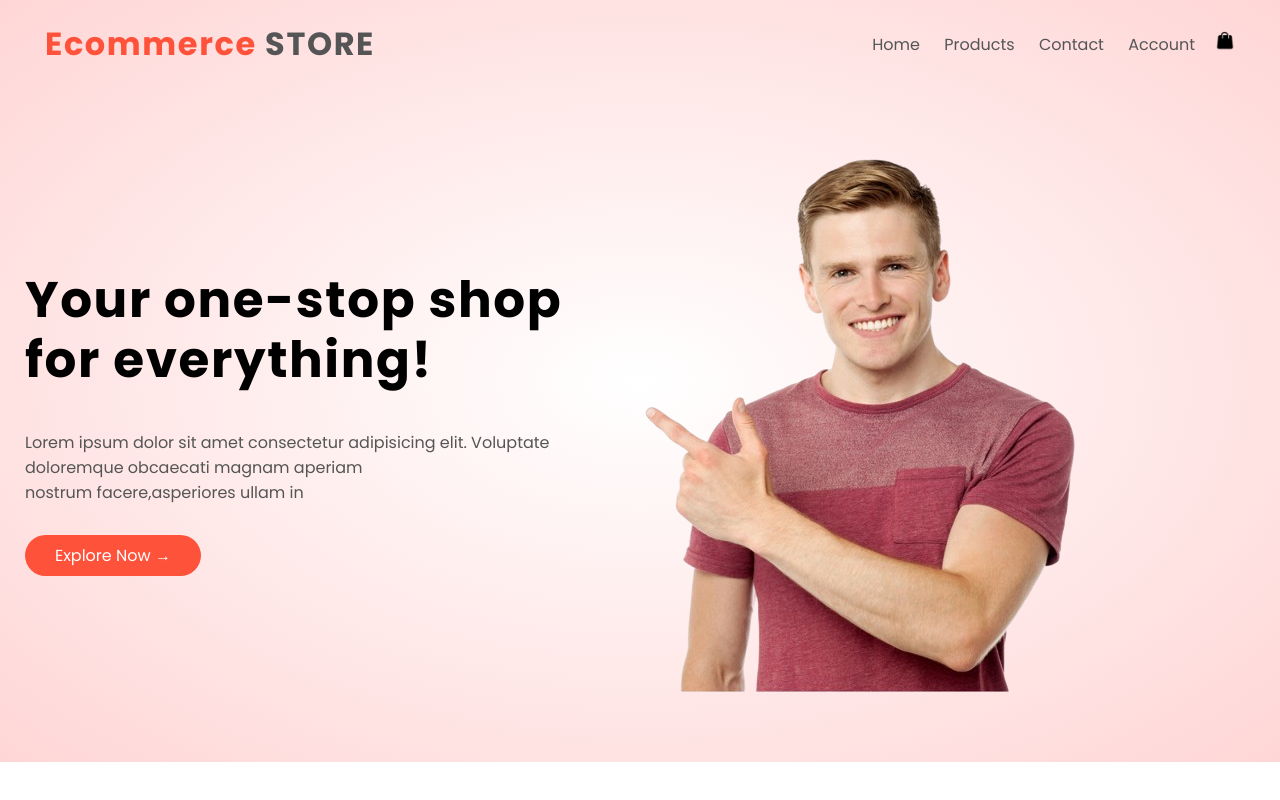
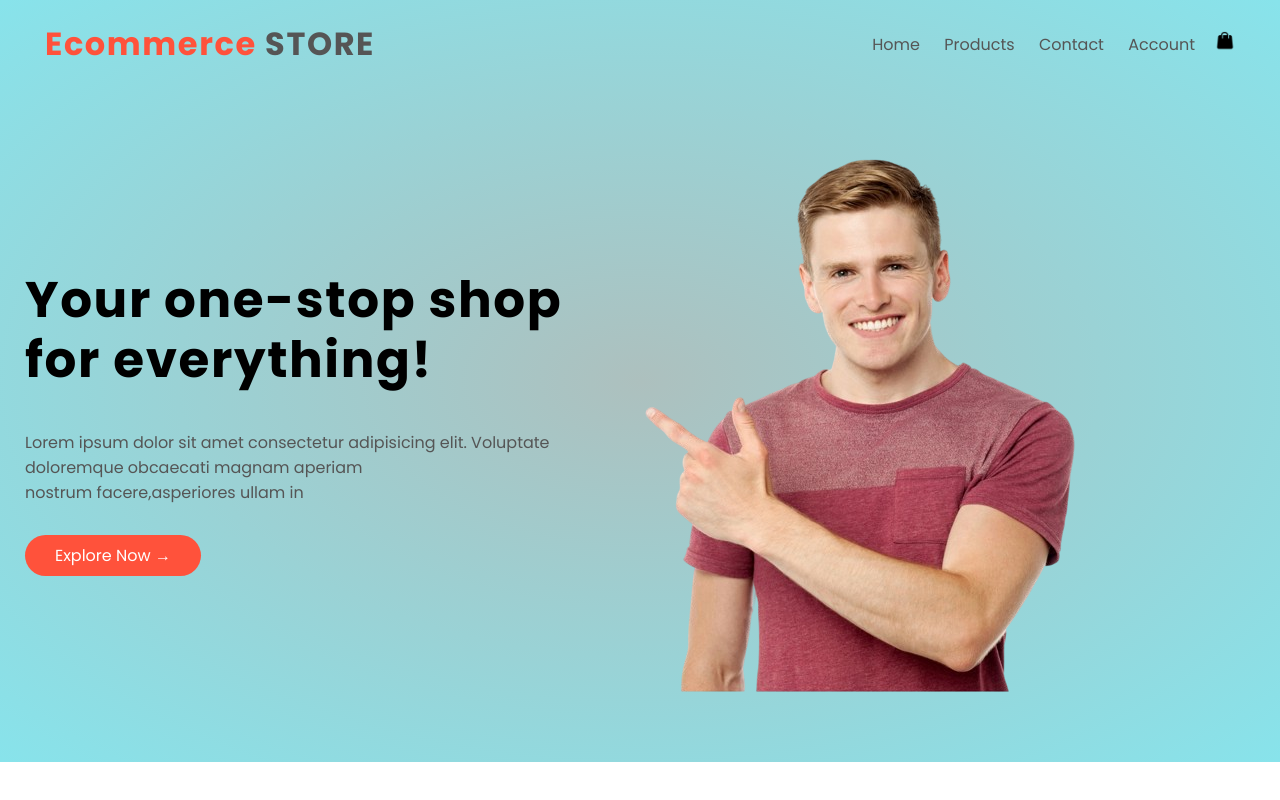
Before and after one commit to MuhammadAmsal/e-commerce-web, a plain HTML site: page index.html in a window 1280 px wide. Shown: the top 800 px of the page. Drawn offline with Linux system fonts and the light colour scheme.

Commit message:
Update style.css

```diff
--- a/css/style.css
+++ b/css/style.css
@@ -8,7 +8,7 @@
      scroll-behavior: smooth;
  }
  .header {
-     background: radial-gradient(#fff, #ffd6d6);
+    background: radial-gradient(#adc0be, #58d8e3b6);
  }
  .navbar .logo a{
   text-decoration: none;
```
